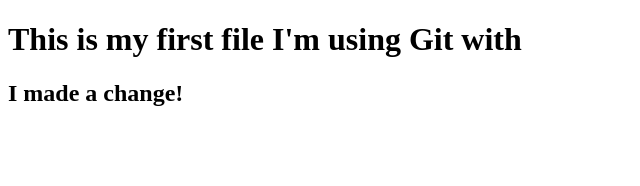
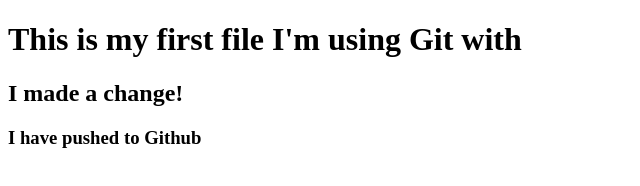
Before and after one commit to drewAdorno/webfun2021, a plain HTML site: page index.html in a window 1280 px wide. Shown: the whole page, without its empty margins (0-640 px from the left). Drawn offline with Linux system fonts and the light colour scheme.

Commit message:
Added an h3 to index.html

```diff
--- a/index.html
+++ b/index.html
@@ -9,5 +9,6 @@
 <body>
     <h1>This is my first file I'm using Git with</h1>
     <h2>I made a change!</h2>
+    <h3>I have pushed to Github</h3>
 </body>
 </html>
```
